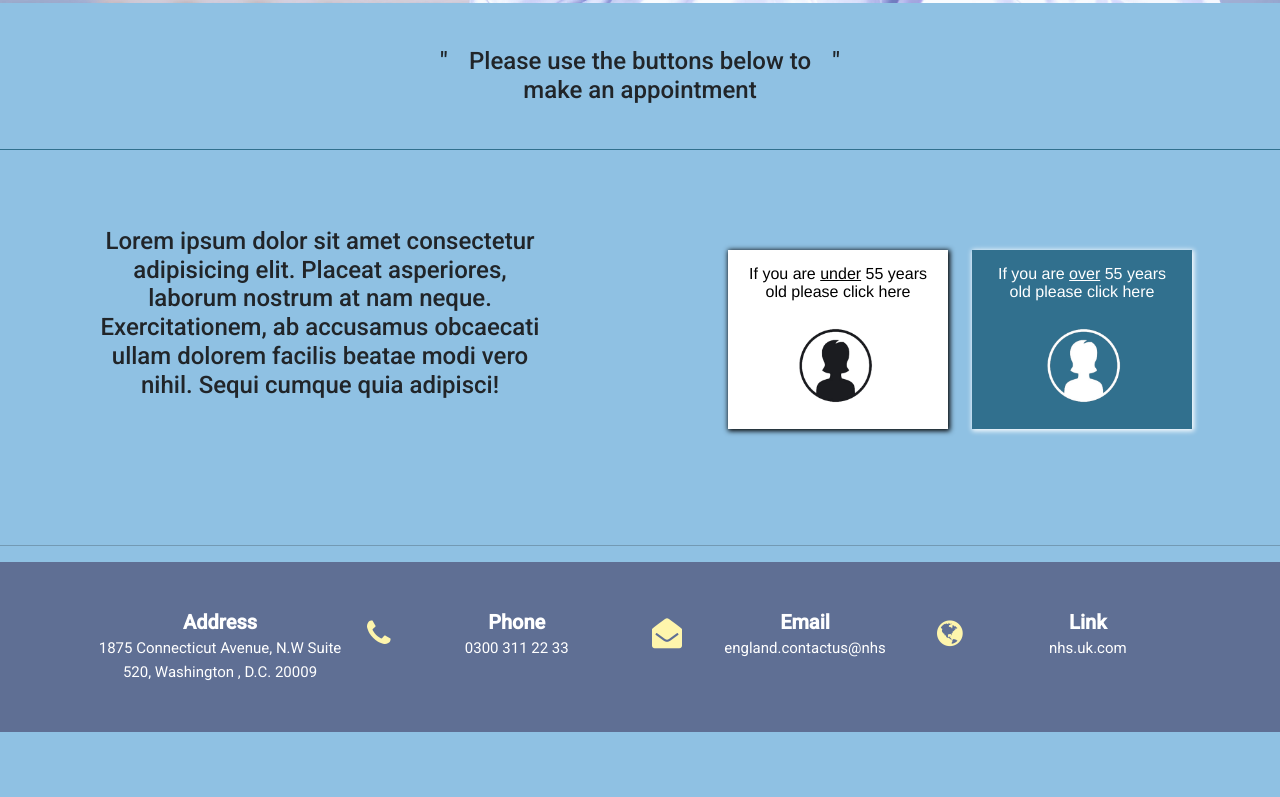
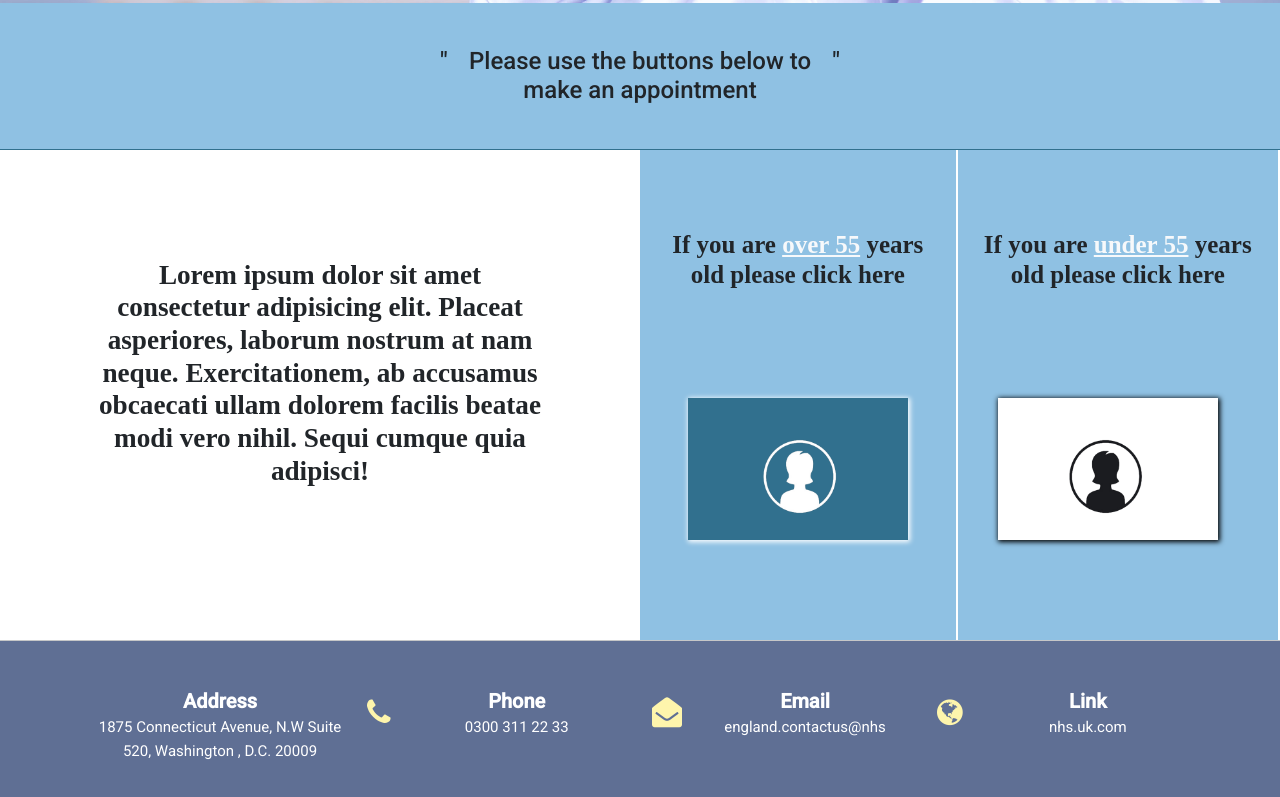
Before and after one commit to hadipournigjeh/NHS-appointment, a plain HTML site: page main.html in a window 1280 px wide. Shown: the part 583-1380 px from the top of the page. Before the commit the page ends 1315 px from the top, so only its background shows below. Drawn offline with nearby package versions, Linux system fonts and the light colour scheme.

Commit message:
I seprated 2 buttons

```diff
--- a/css/body.css
+++ b/css/body.css
@@ -13,7 +13,7 @@ body {
     padding: 0px;
     margin: 0px;
     text-align: center;
-    background-color: var(--blue-light);
+    /* background-color: var(--blue-light); */
 }
 
 .bg-img {
@@ -43,6 +43,13 @@ body {
     height: 100%;
 }
 
+h2 {
+    font-family: 'Times New Roman', Times, serif;
+    font-weight: bold;
+    font-size: 25px;
+    margin-top: 80px;
+}
+
 .buttons-text {
     max-width: 400px;
     display: flex;
@@ -52,6 +59,22 @@ body {
     height: 100%;
     object-fit: cover;
     padding: 44px 0;
+}
+
+.btn1 {
+    width: 50%;
+    display: inline-block;
+    background-color: var(--blue-light);
+    margin: 0;
+    height: auto;
+}
+
+.btn2 {
+    width: 49.3%;
+    display: inline-block;
+    background-color: var(--blue-light);
+    float: left;
+    height: auto;
 }
 
 .welcome-text {
@@ -94,7 +117,7 @@ body {
     background-color: var(--blue-light);
     color: black;
     width: 220px;
-    border-radius: 10px;
+    border-radius: 50px;
     transition: .5s;
 }
 
@@ -111,11 +134,16 @@ body {
     color: white;
     width: 220px;
     margin-right: 20px;
-    border-radius: 10px;
+    border-radius: 50px;
     transition: .5s;
 }
 
+u {
+    color: var(--grey-light);
+}
+
 .info {
+    background-color: white;
     width: 50%;
     text-align: center;
     justify-content: center;
@@ -124,7 +152,7 @@ body {
 .contain {
     width: 100%;
     display: flex;
-    background-color: var(--blue-light);
+    /* background-color: var(--blue-light); */
     border-top: 1.5px solid var(--blue);
 }
 
@@ -134,11 +162,12 @@ h1 {
 }
 
 .information {
+    font-family: 'Times New Roman', Times, serif;
     width: 70%;
-    font-size: 1.5rem;
+    font-size: 1.7rem;
     margin-left: auto;
     margin-right: auto;
-    margin-top: 12%;
+    margin-top: 17%;
 }
 
 .img-btns {
@@ -146,3 +175,8 @@ h1 {
     margin-left: auto;
     margin-right: auto;
 }
+
+hr {
+    background-color: aquamarine;
+    margin: 0;
+}
--- a/main.html
+++ b/main.html
@@ -51,12 +51,24 @@
                 <h2 class="information">Lorem ipsum dolor sit amet consectetur adipisicing elit. Placeat asperiores, laborum nostrum at nam neque. Exercitationem, ab accusamus obcaecati ullam dolorem facilis beatae modi vero nihil. Sequi cumque quia adipisci!</h2>
             </div>
             <div class="img-btns">
-                <a href="https://www.lambethwalkgp.co.uk/making-appointments.aspx?t=1" target="_blank"><button class="btn-1 buttons">If you are <u>under</u> 55 years
-                        <br> old
-                        please click here <br><img class="avatar-pic1" src="/images/vector/vector1.png"></button></a>
-                <a href="./form.html" target="_blank"><button class="btn-2 buttons">If you are <u>over</u> 55 years <br> old
-                        please
-                        click here <br><img class="avatar-pic2" src="/images/vector/vector2.png"></button></a>
+                <div class="btn1">
+                    <h2>If you are <u>under 55</u>  years<br> old please click here</h2>
+                    <a href="https://www.lambethwalkgp.co.uk/making-appointments.aspx?t=1" target="_blank">
+                        <button class="btn-1 buttons">
+                            <img class="avatar-pic1" src="/images/vector/vector1.png">
+                        </button>
+                    </a>
+                </div>
+
+                <div class="btn2">
+                    <h2>If you are <u>over 55</u> years <br> old please click here</h2>
+                    <a href="./form.html" target="_blank">
+                        <button class="btn-2 buttons">
+                            <img class="avatar-pic2" src="/images/vector/vector2.png">
+                        </button>
+                    </a>
+                </div>
+
             </div>
         </div>
 
```
